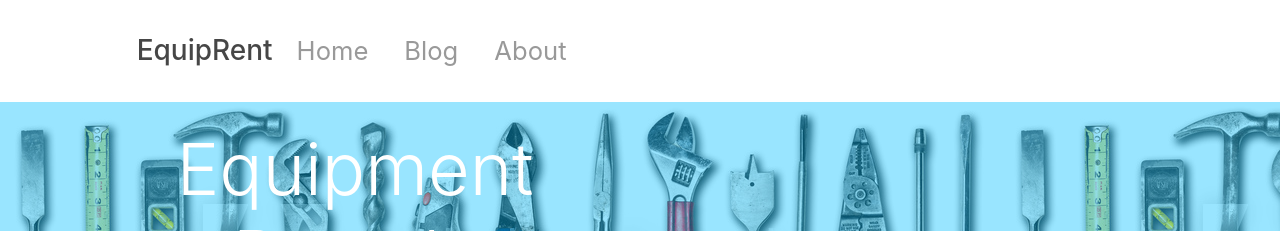
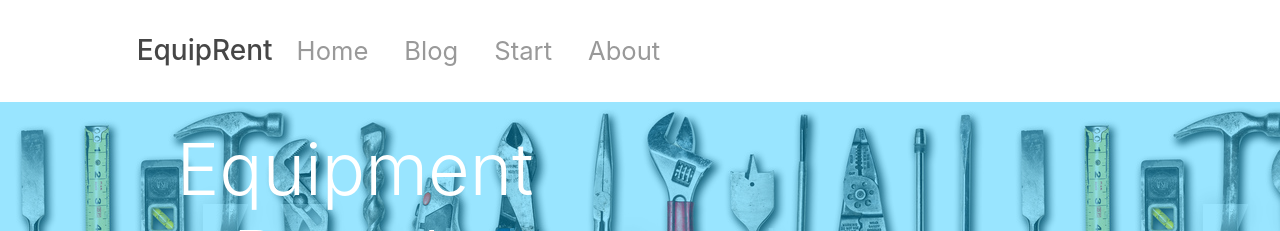
Before and after one commit to oalahurikar/RentTheme, a Jekyll site: the page built from index.html, in a window 1280 px wide. Shown: the top 231 px of the page. Built offline with Jekyll 4.4.1, drawn with Linux system fonts in a browser that asks for light colours; nearby versions of some CDN libraries.

Commit message:
Updated Sharetribe links
Updated Sharetribe links at navigation and landing body.

```diff
--- a/_includes/landingBody.html
+++ b/_includes/landingBody.html
@@ -23,7 +23,7 @@
                   </div>
                 </div>
               </div>
-              <a href="https://tools-and-machines.sharetribe.com/" class="btn btn-primary btn-lg active" role="button" aria-pressed="true">Getting Started</a>
+              <a href="https://rentdash.sharetribe.com/" class="btn btn-primary btn-lg active" role="button" aria-pressed="true">Getting Started</a>
             </div>
 
           </div>
--- a/_includes/navigation.html
+++ b/_includes/navigation.html
@@ -17,6 +17,9 @@
           <a href="{{ site.baseurl }}/blog/" class="nav-link">Blog</a>
         </li>
         <li class="nav-item">
+          <a href="https://rentdash.sharetribe.com/" class="nav-link">Start</a>
+        </li>
+        <li class="nav-item">
           <a href="{{ site.baseurl }}/about/" class="nav-link">About</a>
         </li>
       </ul>
```
